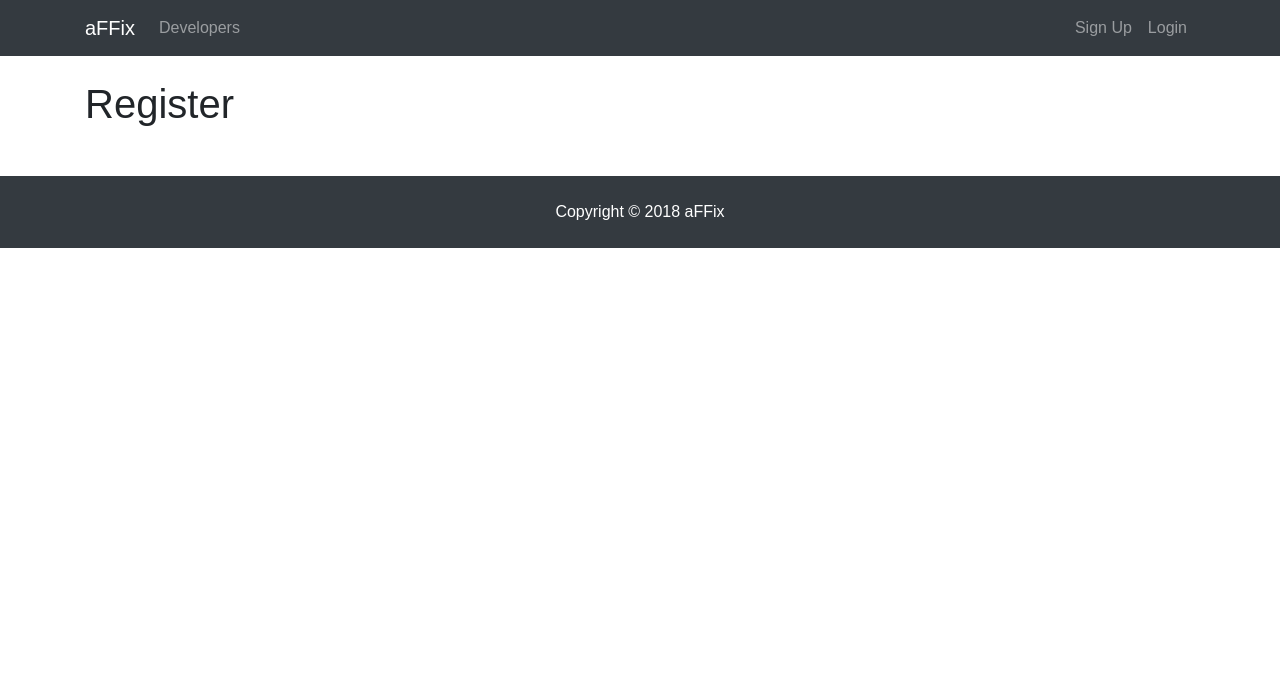
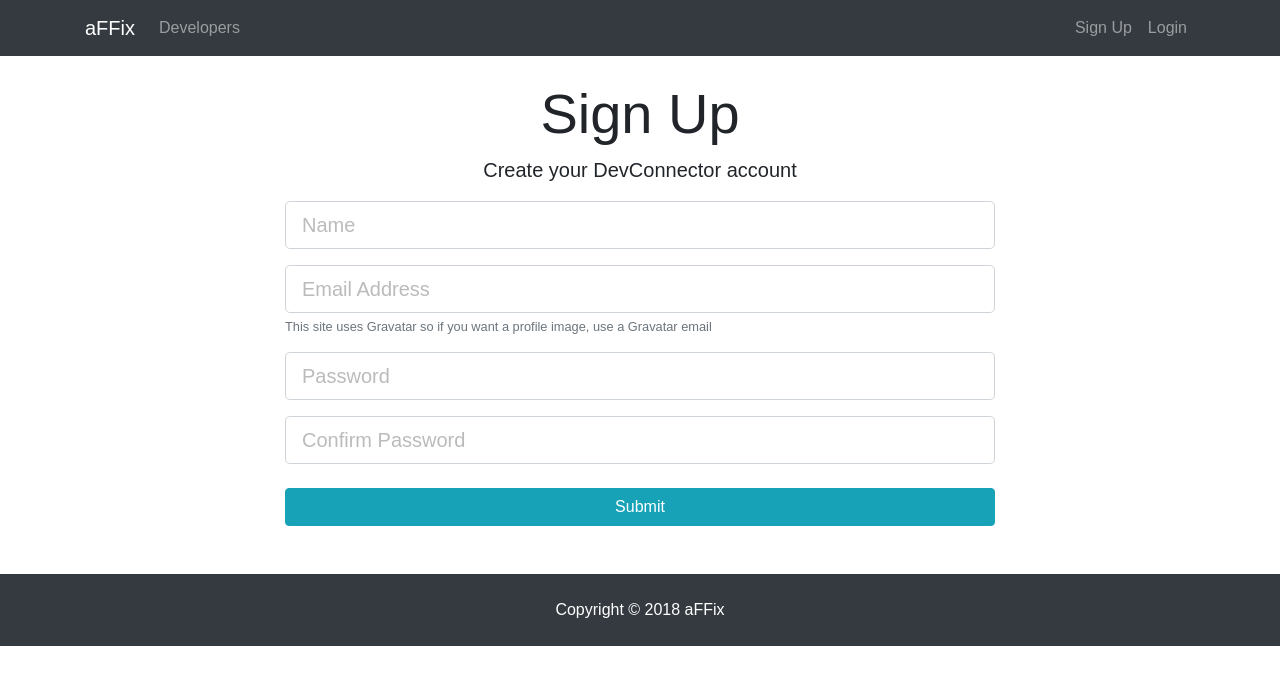
Before and after one commit to Mesgin/Affix-react-redux-node, a React (Create React App) app in the folder client/: page /register in a window 1280 px wide. Shown: the top 684 px of the page. Built offline with nearby package versions, Linux system fonts and the light colour scheme.

Commit message:
finish register/login components

```diff
--- a/client/package.json
+++ b/client/package.json
@@ -3,6 +3,8 @@
   "version": "0.1.0",
   "private": true,
   "dependencies": {
+    "axios": "^0.18.0",
+    "classnames": "^2.2.5",
     "react": "^16.3.2",
     "react-dom": "^16.3.2",
     "react-router-dom": "^4.2.2",
--- a/client/src/components/auth/Login.js
+++ b/client/src/components/auth/Login.js
@@ -1,12 +1,72 @@
 import React, { Component } from 'react'
 
 class Login extends Component {
+  constructor() {
+    super()
+    this.state = {
+      email: '',
+      password: '',
+      errors: {}
+    }
+
+    this.onChange = this.onChange.bind(this)
+    this.onSubmit = this.onSubmit.bind(this)
+  }
+
+  onSubmit(e) {
+    e.preventDefault()
+
+    const user = {
+      email: this.state.email,
+      password: this.state.password
+    }
+
+    console.log(user)
+  }
+
+  onChange(e) {
+    this.setState({ [e.target.name]: e.target.value })
+  }
+
   render() {
     return (
-      <div>
-        <h1>Login</h1>
+      <div className="login">
+        <div className="container">
+          <div className="row">
+            <div className="col-md-8 m-auto">
+              <h1 className="display-4 text-center">Log In</h1>
+              <p className="lead text-center">
+                Sign in to your DevConnector account
+              </p>
+              <form onSubmit={this.onSubmit}>
+                <div className="form-group">
+                  <input
+                    type="email"
+                    className="form-control form-control-lg"
+                    placeholder="Email Address"
+                    name="email"
+                    value={this.state.email}
+                    onChange={this.onChange}
+                  />
+                </div>
+                <div className="form-group">
+                  <input
+                    type="password"
+                    className="form-control form-control-lg"
+                    placeholder="Password"
+                    name="password"
+                    value={this.state.password}
+                    onChange={this.onChange}
+                  />
+                </div>
+                <input type="submit" className="btn btn-info btn-block mt-4" />
+              </form>
+            </div>
+          </div>
+        </div>
       </div>
     )
   }
 }
+
 export default Login
--- a/client/src/components/auth/Register.js
+++ b/client/src/components/auth/Register.js
@@ -1,10 +1,124 @@
 import React, { Component } from 'react'
+import axios from 'axios'
+import classnames from 'classnames'
 
 class Register extends Component {
+  constructor() {
+    super()
+    this.state = {
+      name: '',
+      email: '',
+      password: '',
+      password2: '',
+      errors: {}
+    }
+
+    this.onChange = this.onChange.bind(this)
+    this.onSubmit = this.onSubmit.bind(this)
+  }
+
+  onChange(e) {
+    this.setState({ [e.target.name]: e.target.value })
+  }
+
+  onSubmit(e) {
+    e.preventDefault()
+
+    const newUser = {
+      name: this.state.name,
+      email: this.state.email,
+      password: this.state.password,
+      password2: this.state.password2
+    }
+
+    axios
+      .post('/api/users/register', newUser)
+      .then(res => console.log(res.data))
+      .catch(err => this.setState({ errors: err.response.data }))
+  }
+
   render() {
+    const { errors } = this.state
+
     return (
-      <div>
-        <h1>Register</h1>
+      <div className="register">
+        <div className="container">
+          <div className="row">
+            <div className="col-md-8 m-auto">
+              <h1 className="display-4 text-center">Sign Up</h1>
+              <p className="lead text-center">
+                Create your DevConnector account
+              </p>
+              <form noValidate onSubmit={this.onSubmit}>
+                <div className="form-group">
+                  <input
+                    type="text"
+                    className={classnames('form-control form-control-lg', {
+                      'is-invalid': errors.name
+                    })}
+                    placeholder="Name"
+                    name="name"
+                    value={this.state.name}
+                    onChange={this.onChange}
+                  />
+                  {errors.name && (
+                    <div className="invalid-feedback">{errors.name}</div>
+                  )}
+                </div>
+                <div className="form-group">
+                  <input
+                    type="email"
+                    className={classnames('form-control form-control-lg', {
+                      'is-invalid': errors.email
+                    })}
+                    placeholder="Email Address"
+                    name="email"
+                    value={this.state.email}
+                    onChange={this.onChange}
+                  />
+
+                    <div className="invalid-feedback">{errors.email}</div>
+
+                  <small className="form-text text-muted">
+                    This site uses Gravatar so if you want a profile image, use
+                    a Gravatar email
+                  </small>
+                </div>
+                <div className="form-group">
+                  <input
+                    type="password"
+                    className={classnames('form-control form-control-lg', {
+                      'is-invalid': errors.password
+                    })}
+                    placeholder="Password"
+                    name="password"
+                    value={this.state.password}
+                    onChange={this.onChange}
+                  />
+                  {errors.password && (
+                    <div className="invalid-feedback">{errors.password}</div>
+                  )}
+                </div>
+                <div className="form-group">
+                  <input
+                    type="password"
+                    className={classnames('form-control form-control-lg', {
+                      'is-invalid': errors.password2
+                    })}
+                    placeholder="Confirm Password"
+                    name="password2"
+                    value={this.state.password2}
+                    onChange={this.onChange}
+                  />
+                  {errors.password2 && (
+                    <div className="invalid-feedback">{errors.password2}</div>
+                  )}
+                </div>
+                <input type="submit" className="btn btn-info btn-block mt-4" />
+              </form>
+            </div>
+          </div>
+        </div>
       </div>
     )
   }
```
Also changed, not shown: 2 other files (tests, documents, lock files or other folders).
